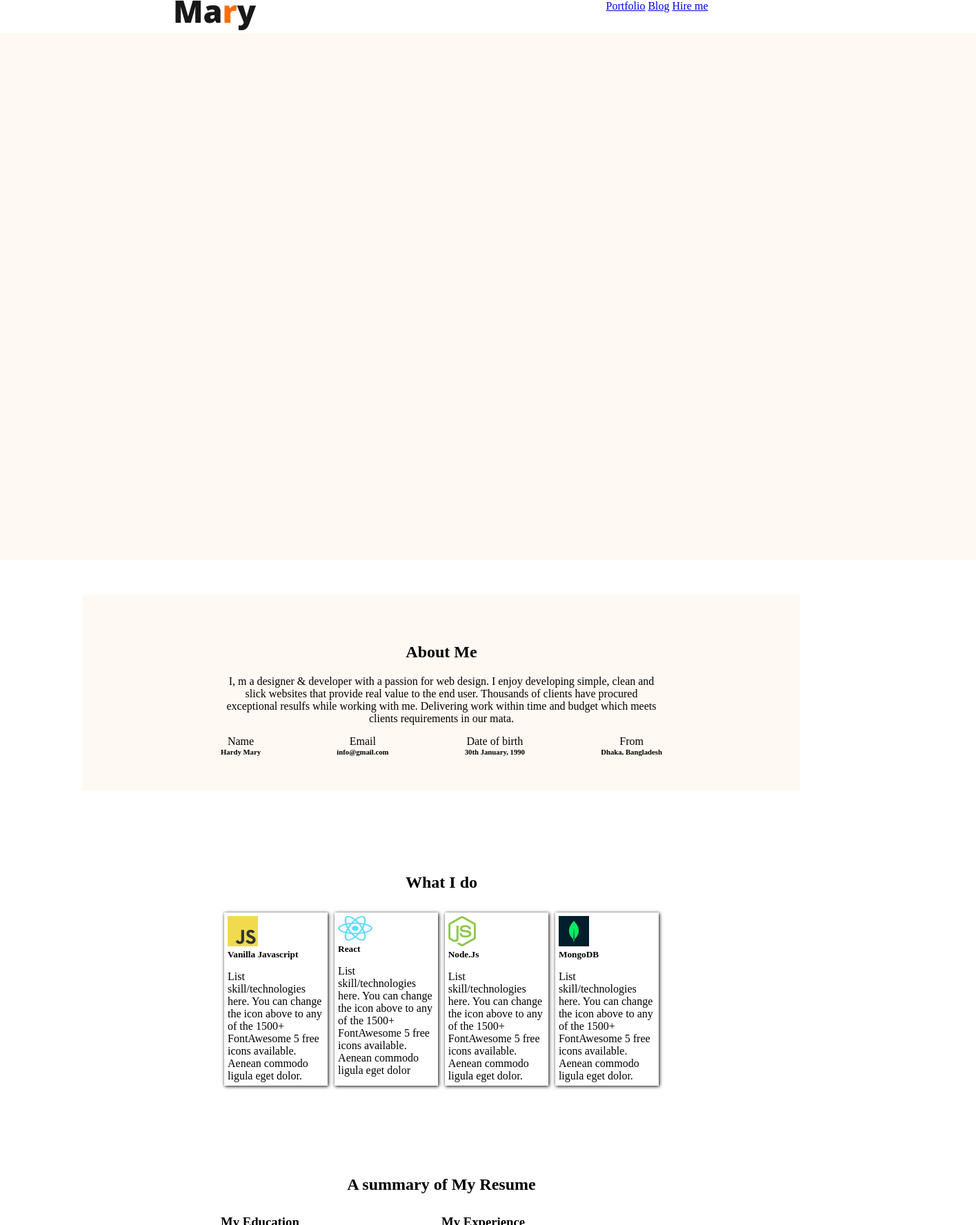
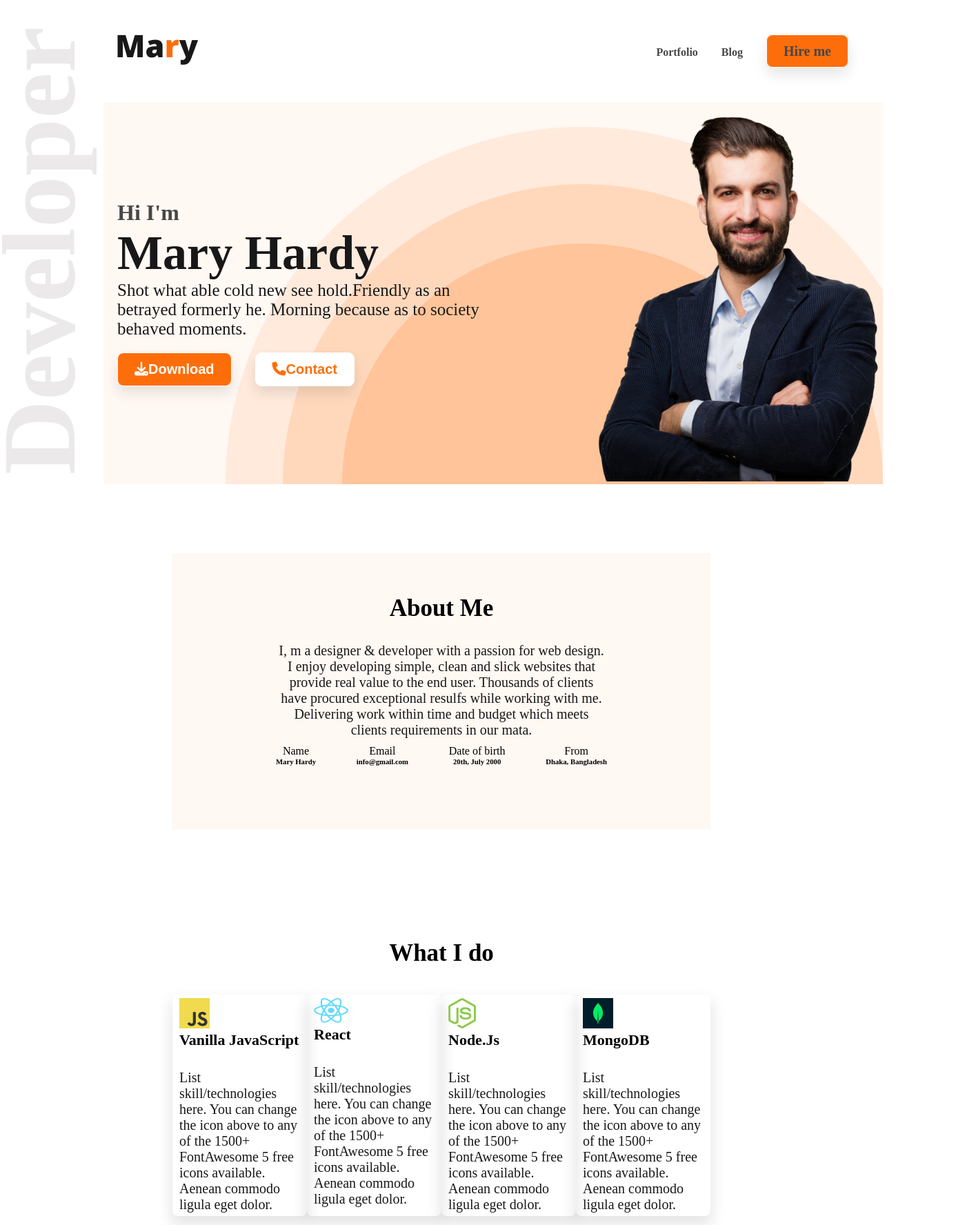
Before and after one commit to dev-bishwendu/portfolio-dev, a plain HTML site: page index.html in a window 1280 px wide. Shown: the top 1776 px of the page at 69% size, 1415 px wide, since content can reach past the window. Drawn offline with Linux system fonts and the light colour scheme.

Commit message:
changed design

```diff
--- a/css/style.css
+++ b/css/style.css
@@ -1,155 +1,349 @@
 @import url('https://fonts.googleapis.com/css2?family=Open+Sans:ital,wght@0,300..800;1,300..800&family=Titillium+Web:ital,wght@0,200;0,300;0,400;0,600;0,700;0,900;1,200;1,300;1,400;1,600;1,700&display=swap');
 
-/*==========================
-global style
-==========================*/
 
 *{
-    box-sizing: border-box;
     margin: 0;
     padding: 0;
-    font-family: "Open Sans" sans-serif;
+    box-sizing: border-box;
+    font-family: 'open sans' sans-serif;
+}
+
+/*===========================================
+common css start here
+==========================================*/
+
+.para_1{
+    margin-top: 30px;
+}
+
+.call{
+    margin-left: 30px;
 }
 
 .container{
-    width: auto;
-    margin: 0px 20px;
-    padding: 50px 100px;
-
+    max-width: 1140px;
+    margin: 30px 250px;
 }
 
 h2{
+    font-weight: 600;
+    font-size: 35px;
+    padding-bottom: 30px;
     text-align: center;
-    padding: 20px;
 }
 
 p{
+    color: #181818;
+    font-weight: 500;
+    font-size: 20px;
+}
+
+/*===========================================
+common css end here
+==========================================*/
+
+/*========================================
+hero section start here
+========================================*/
+
+.hero_section{
+    margin-inline-start: 150px;
+}
+
+.nav{
+    display: flex;
+    justify-content: space-between;
+    align-items: center;
+    padding: 50px 20px;
+}
+
+.nav a {
+    text-decoration: none;
+    margin-right: 30px;
+    color: #474747;
+    font-weight: 650;
+}
+
+.nav a:hover{
+    background: transparent;
+    color: #fff;
+    border: 1px solid #fff;
+    transition: .4s ease-in-out;
+    background-color: #FD6E0A;
+    border-radius: 9px;
+    padding: 12px 24px;
+}
+
+.btn{
+    background: #FD6E0A;
+    border-radius: 9px;
+    padding: 12px 24px;
+    color: #fff;
+    font-weight: 650;
+    font-size: 20px;
+    border: 1px #fff solid;
+    cursor: pointer;
+    box-shadow: 0px 10px 20px 0px rgba(0, 0, 0, 0.1);
+}
+
+.btn:hover{
+    background: transparent;
+    color: #fff;
+    transition: 0.4s ease-in-out;
+    border: 1px solid #fff;
+}
+
+.hero_info{
+    display: flex;
+    align-items: center;
+    justify-content: space-between;
+    background: #FFF8F3 url('../asset/hero_bg.png') no-repeat bottom right;
+}
+
+.hero_text{
+   max-width: 50%;
+   padding-left: 20px;
+}
+
+.hero_text h1{
+    font-weight: 300;
+    font-weight: 700;
+    color: #474747;
+}
+
+.hero_name{
+    font-size: 70px;
+    line-height: 80px;
+    color: #181818;
+    font-weight: 600;
+}
+
+.hero_text p{
+    color: #181818;
+    font-weight: 500;
+    font-size: 25px;
+}
+
+.hero_img{
+    width: 450px;
+    height: 550px;
+}
+
+.cv{
+    background: #FD6E0A;
+    border-radius: 9px;
+    padding: 12px 24px;
+    margin-top: 20px;
+    color: #fff;
+    font-weight: 650;
+    font-size: 20px;
+    border: 1px #fff solid;
+    cursor: pointer;
+    box-shadow: 0px 10px 20px 0px rgba(0, 0, 0, 0.1);
+}
+
+.cv:hover{
+    background: transparent;
+    color: #fff;
+    transition: 0.4s ease-in-out;
+    border: 1px solid #fff;
+}
+
+.call{
+    background: #fff;
+    border-radius: 9px;
+    padding: 12px 24px;
+    margin-top: 20px;
+    color: #FD6E0A;
+    font-weight: 650;
+    font-size: 20px;
+    border: 1px #fff solid;
+    cursor: pointer;
+    box-shadow: 0px 10px 20px 0px rgba(0, 0, 0, 0.1);
+}
+
+.call:hover{
+    background: transparent;
+    color: #FD6E0A;
+    transition: 0.4s ease-in-out;
+    border: 1px solid #fff;
+}
+
+/*====================================
+hero section end here
+=====================================*/
+
+/* side content of hero section*/
+
+.left_content{
+    position: absolute;
+    rotate: -90deg;
+    top: 300px;
+    left: -290px
+}
+
+.style_text{
+    font-size: 150px;
+    font-weight: 600;
+    color: #b0a9a941;
+    padding-left: 45px;
+}
+
+/*====================================
+about me section start here
+====================================*/
+
+.container_body{
+    background-color: #FFF8F3;
+    margin-top: 100px;
+    min-height: 400px;
+}
+
+.body_1{
+    text-align: center;
+    padding-inline: 150px;
+    padding-top: 60px;
+}
+
+.body_2{
+    display: flex;
+    justify-content: space-between;
+    padding: 10px 150px;
     text-align: center;
 }
 
-h4{
-    padding-top: 40px;
+/*====================================
+about me section end here
+====================================*/
+
+/*====================================
+what i do section start here
+====================================*/
+
+.container_body1{
+    margin-top: 100px;
 }
 
-span{
-    padding-bottom: 30px;
+.do_body_1{
+    text-align: center;
+    padding-top: 60px;
 }
 
-h6{
+.do_body_2{
+    display: flex;
+    justify-content: space-between;
+    padding: 10px 0px;
     text-align: center;
 }
 
-/*===========================
-header
-===========================*/
-
-.head{
-    display: flex;
-    justify-content: space-around;
+h3{
+    font-weight: 550;
+    font-size: 22px;
+    margin-bottom: 30px;
 }
 
-.header_b{
-    display: flex;
-    justify-content: center;
+.card_1{
+    text-align: start;
+    padding: 5px 10px;
+    box-shadow: 0px 10px 20px 3px rgba(0, 0, 0, 0.1);
+    border-radius: 8px;
+    min-height: 250px;
 }
 
-/*===========================
-section 1
-===========================*/
+/*===================================
+what I do section end here
+===================================*/
 
-.intro{
-    background-color: #FFF8F3;
-    padding: 50px 200px;
+/*==================================
+my resume section start here
+==================================*/
+
+.my_resume{
+    display: flex;
+    padding: 5px 10px;
+    justify-content: space-between;
+    align-items: center;
 }
 
-.intro_2{
-    display: flex;
-    justify-content: space-between;
-    padding-top: 15px;
+.edu{
+    padding-right: 15px;
 }
 
-.add_p{
-    text-align: center;
+.exp{
+    padding-left: 15px;
 }
 
-/*===========================
-section 2
-===========================*/
-
-.brief{
-    display: flex;
-    justify-content: space-between;
-    padding: 50px;
-    background-color: white;
-    padding: 10px 200px;
+.card_2{
+    padding-bottom: 40px;
+    border-bottom: 1px solid rgba(128, 128, 128, 0.678);
 }
 
-.card{
-    background-color: #FFFFFF;
-    margin-inline: 5px;
-    box-shadow: 1px 1px 5px;
+.card_2 h4{
+    margin-top: 15px;
+}
+
+.card_2 p{
+    margin-top: 20px;
+}
+
+.btn3{
+    display: block;
+    margin: auto;
+    margin-top: 20px;
+    padding: 8px 16px;
+    font-weight: 100;
+    font-size: 15px;
+    color: #fff;
+    background-color: #FD6E0A;
+    border: #fff;
+    border-radius: 7px;
+}
+
+.btn3:hover{
+    background: transparent;
+    transition: 0.4s ease-in-out;
+    border: 1px solid #FFF8F3;
+    color: #FD6E0A;
+    cursor: pointer;
+}
+
+/*=====================================
+footer section start here
+=====================================*/
+
+.hero_footer{
+    background-color: #FFF8F3;
+    margin-top: 70px;
+    max-height: 500px;
+}
+
+.contact{
+    display: flex;
+    padding: 150px 250px;
+}
+
+.contact_1{
+    padding-right: 250px;
+}
+
+.form1{
     padding: 5px;
 }
 
-.brief_p{
-    text-align: start;
-    padding-top: 15px;
+.btn4{
+    padding: 8px 16px;
+    font-weight: 100;
+    font-size: 15px;
+    color: #fff;
+    background-color: #FD6E0A;
+    border: #fff;
+    border-radius: 7px;
 }
 
-/*=============================
-section 3
-=============================*/
-
-.my_resume{
-    display: flex;
-    justify-content: space-between;
-    padding: 10px 200px;
+.btn4:hover{
+    background: transparent;
+    transition: 0.4s ease-in-out;
+    border: 1px solid #FFF8F3;
+    color: #FD6E0A;
+    cursor: pointer;
 }
-
-.card_p{
-    text-align: start;
-    padding-top: 20px;
-}
-
-.btn3{
-    background-color: #FD6E0A;
-    align-items: center;
-    border: none;
-    margin-top: 40px;
-    padding: 5px 15px;
-    border-radius: 5px;
-}
-
-.card_1{
-    border-bottom: solid;
-    border-color:  lightgray;
-
-}
-
-
-/*=============================
-footer
-==============================*/
-
-.contact{
-    background-color: #FFF8F3;
-    display: flex;
-    justify-content: space-around;
-    min-height: 350px;
-    padding: 120px 200px;
-
-}
-
-.h3_1{
-    text-align: left;
-    padding-bottom: 20px;
-    font-size: 18px;
-}
-
-.p_1{
-    text-align: left;
-}
-
-.c_div{
-    padding-right: 40px;
-}
--- a/index.html
+++ b/index.html
@@ -5,129 +5,146 @@
     <meta name="viewport" content="width=device-width, initial-scale=1.0">
     <title>Developer portfolio</title>
     <link rel="stylesheet" href="./css/style.css">
+    <link rel="stylesheet" href="https://cdnjs.cloudflare.com/ajax/libs/font-awesome/6.6.0/css/all.min.css" integrity="sha512-Kc323vGBEqzTmouAECnVceyQqyqdsSiqLQISBL29aUW4U/M7pSPA/gEUZQqv1cwx4OnYxTxve5UMg5GT6L4JJg==" crossorigin="anonymous" referrerpolicy="no-referrer" />
 </head>
 
 <body>
-    <header>
+
+    <!--========================================================
+    start of hero section
+    ========================================================-->
+    <header class="hero_section">
+        <div class="nav">
+            <div>
+                <img src="./asset/Mary.png" alt="company logo">
+            </div>
 
             <div>
-
-            <div class="head">
-
-                <div class="logo">
-                    <img src="./img/Mary.png">
+                <nav>
+                    <a href="#">Portfolio</a>
+                    <a href="#">Blog</a>
+                    <a class="btn" href="#">Hire me</a>
+                </nav>
+            </div>
         </div>
 
-                <div class="nav_bar">
-                   <a href="#">Portfolio</a>
-                   <a href="#">Blog</a>
-                   <a class="active" href="#">Hire me</a>
+        <div class="hero_info">
+            <div class="hero_text">
+                <h1>
+                    Hi I'm<br>
+                    <span class="hero_name">Mary Hardy</span>
+                </h1>
+                <p>Shot what able cold new see hold.Friendly as an betrayed formerly he. Morning because as to society behaved moments.</p>
+
+                <button class="cv">
+                    <i class="fa-solid fa-download"></i>Download
+                </button>
+                <button class="call">
+                    <i class="fa-solid fa-phone"></i>Contact
+                </button>
             </div>
 
+            <div>
+                <img class="hero_img" src="./asset/1699492_P3OLGJ1 1 (1).png">
+            </div>
         </div>
 
-            <div class="header_b">
-
-                <img src="./img/Developer.png">
-                <img src="./img/Rectangle 2.png">
 
     </div>
+    </header>
 
-            <!---======================================================
-            some other unfinished works to do
-            =======================================================-->
+    <!--=========================================================
+    hero section end here
+    ==========================================================-->
+
+    <!--========================================
+    left content is a side content of hero section
+    ========================================-->
+    <div class="left_content">
+        <span class="style_text">Developer</span>
     </div>
 
-    </header>
+    <!--========================================================
+    about me section start here
+    =========================================================-->
 
-    <!--=============================================================================
-    this is main section 1
-    ==============================================================================-->
+    <section class="container">
 
-    <section class="about me">
-
-        <div class="container">
-
-            <div class="intro">
-
-                <div class="intro_1">
+        <div class="container_body">
+            <div class="body_1">
                 <h2>About Me</h2>
                 <p>I, m a designer & developer with a passion for web design. I enjoy developing simple, clean and slick websites that provide real value to the end user. Thousands of clients have procured exceptional resulfs while working with me. Delivering work within time and budget which meets clients requirements in our mata.</p>
             </div>
 
-                <intro class="intro_2">
-
-                    <div class="add">
-                        <p class="add_p">Name</p>
-                        <h6>Hardy Mary</h6>
+            <div class="body_2">
+                <div class="card">
+                    <span>Name</span>
+                    <h6>Mary Hardy</h6>
                 </div>
-                    <div class="add">
-                        <p class="add_p">Email</p>
+                <div class="card">
+                    <span>Email</span>
                     <h6>info@gmail.com</h6>
                 </div>
-                    <div class="add">
-                        <p class="add_p">Date of birth</p>
-                        <h6>30th January, 1990</h6>
+                <div class="card">
+                    <span>Date of birth</span>
+                    <h6>20th, July 2000</h6>
                 </div>
-                    <div class="add">
-                        <p class="add_p">From</p>
+                <div class="card">
+                    <span>From</span>
                     <h6>Dhaka, Bangladesh</h6>
                 </div>
+            </div>
+        </div>
+    </section>
 
-                </intro>
+    <!--=========================================================
+    what i do section start here
+    ==========================================================-->
 
+    <section class="container">
+
+        <div class="container_body1">
+            <div class="do_body_1">
+                <h2>What I do</h2>
             </div>
 
+            <div class="do_body_2">
+                <div class="card_1">
+                    <img src="./asset/logo-javascript 1.png">
+                    <h3>Vanilla JavaScript</h3>
+                    <p>List skill/technologies here. You can change the icon above to any of the 1500+ FontAwesome 5 free icons available. Aenean commodo ligula eget dolor.</p>
+                </div>
+                <div class="card_1">
+                    <img src="./asset/Group.png">
+                    <h3>React</h3>
+                    <p>List skill/technologies here. You can change the icon above to any of the 1500+ FontAwesome 5 free icons available. Aenean commodo ligula eget dolor.</p>
+                </div>
+                <div class="card_1">
+                    <img src="./asset/nodejs-icon 1.png">
+                    <h3>Node.Js</h3>
+                    <p>List skill/technologies here. You can change the icon above to any of the 1500+ FontAwesome 5 free icons available. Aenean commodo ligula eget dolor.</p>
+                </div>
+                <div class="card_1">
+                    <img src="./asset/mongo 1.png">
+                    <h3>MongoDB</h3>
+                    <p>List skill/technologies here. You can change the icon above to any of the 1500+ FontAwesome 5 free icons available. Aenean commodo ligula eget dolor.</p>
+                </div>
+            </div>
         </div>
 
     </section>
 
-    <!---==============================================================================
-    this is main section 2
-    ================================================================================-->
+    <!--=========================================================
+    what I do section end here
+    ==========================================================-->
 
-    <section class="my_work">
+    <!--======================================================
+    my resume section start here
+    =======================================================-->
 
-        <div class="container">
+    <section class="container">
 
-            <h2>What I do</h2>
-
-            <div class="brief">
-
-                <div class="card">
-                    <img src="./img/logo-javascript 1.png">
-                    <h5>Vanilla Javascript</h5>
-                    <p class="brief_p">List skill/technologies here. You can change the icon above to any of the 1500+ FontAwesome 5 free icons available. Aenean commodo ligula eget dolor.</p>
-                </div>
-                <div class="card">
-                    <img src="./img/Group.png">
-                    <h5>React</h5>
-                    <p class="brief_p">List skill/technologies here. You can change the icon above to any of the 1500+ FontAwesome 5 free icons available. Aenean commodo ligula eget dolor</p>
-                </div>
-                <div class="card">
-                    <img src="./img/nodejs-icon 1.png">
-                    <h5>Node.Js</h5>
-                    <p class="brief_p">List skill/technologies here. You can change the icon above to any of the 1500+ FontAwesome 5 free icons available. Aenean commodo ligula eget dolor.</p>
-                </div>
-                <div class="card">
-                    <img src="./img/mongo 1.png">
-                    <h5>MongoDB</h5>
-                    <p class="brief_p">List skill/technologies here. You can change the icon above to any of the 1500+ FontAwesome 5 free icons available. Aenean commodo ligula eget dolor.</p>
-                </div>
-
-            </div>
-
-        </div>
-
-    </section>
-
-    <!--==============================================================================
-    this is main section 3
-    ===============================================================================-->
-
-    <section class="resume">
-
-        <div class="container">
+        <div class="container_body1">
 
             <h2>A summary of My Resume</h2>
 
@@ -135,21 +152,21 @@
 
                 <div class="edu">
 
-                    <h3 class="resume_h3">My Education</h3>
+                    <h3>My Education</h3>
 
-                    <div class="card_1">
+                    <div class="card_2">
                         <h4>Master in Computer Engineering</h4>
                         <span>Harvard University / 2015 - 2017</span>
                         <p class="card_p">List skill/technologies here. You can change the icon above
                         to any of the 1500+ FontAwesome 5 free icons available. Aenean commodo ligula eget dolor.</p>
                     </div>
-                    <div class="card_1">
+                    <div class="card_2">
                         <h4>Master in Computer Engineering</h4>
                         <span>Harvard University / 2015 - 2017</span>
                         <p class="card_p">List skill/technologies here. You can change the icon above
                         to any of the 1500+ FontAwesome 5 free icons available. Aenean commodo ligula eget dolor.</p>
                     </div>
-                    <div class="card_1">
+                    <div class="card_2">
                         <h4>Master in Computer Engineering</h4>
                         <span>Harvard University / 2015 - 2017</span>
                         <p class="card_p">List skill/technologies here. You can change the icon above
@@ -162,69 +179,23 @@
 
                     <h3 class="resume_h3">My Experience</h3>
 
-                    <div class="card_1">
+                    <div class="card_2">
                         <h4>Sr. Font End Developer</h4>
                         <span>Apple Inc / 2020 - Current</span>
                         <p class="card_p">List skill/technologies here. You can change the icon above
                         to any of the 1500+ FontAwesome 5 free icons available. Aenean commodo ligula eget dolor.</p>
                     </div>
-                    <div class="card_1">
+                    <div class="card_2">
                         <h4>Jr. Font End Developer</h4>
                         <span>Dribbble Inc / 2018 - 2022</span>
                         <p class="card_p">List skill/technologies here. You can change the icon above
                         to any of the 1500+ FontAwesome 5 free icons available. Aenean commodo ligula eget dolor.</p>
                     </div>
-                    <div class="card_1">
+                    <div class="card_2">
                         <h4>HTML Developer</h4>
                         <span>Adobe Inc / 2017 - 2018</span>
                         <p class="card_p">List skill/technologies here. You can change the icon above
                         to any of the 1500+ FontAwesome 5 free icons available. Aenean commodo ligula eget dolor.</p>
-                    </div>
-
-                    <button class="btn3">Download My CV</button>
-
-                </div>
-
-            </div>
-
-        </div>
-
-    </section>
-
-    <!--=========================================================================
-    this is footer
-    ==========================================================================-->
-
-    <footer>
-
-        <div class="container">
-
-            <div class="contact">
-
-                <div class="c_div">
-
-                    <h3 class="h3_1">Lets Connect</h3>
-                    <p class="p_1">Please fill out the form on this section to contact with me or call between 9:00 A.M and 8.00 P.M ET, Monday through Friday.</p>
-                    <div>
-                        <a href="www.facebook.com"><img src="./img/Vector.png" ></a>
-                        <a href="www.x.com"><img src="./img/Frame.png"></a>
-                        <a href="www.twitter.com"><img src="./img/Frame (1).png"></a>
-                    </div>
-
-                </div>
-
-                <div>
-
-                    <h3 class="h3_1">Let’s Message me</h3>
-                    <div>
-
-                        <form action="./submit" mathod="post">
-                            <input type="text" id="name" name="name" placeholder="Your name"><br>
-                            <input type="email" id="email" name="email" placeholder="Your email"><br>
-                            <textarea id="massage" name="massage" placeholder="massage"></textarea><br>
-                            <input type="submit" value="submit">
-                        </form>
-
                     </div>
 
                 </div>
@@ -232,8 +203,46 @@
             </div>
 
         </div>
+        <button class="btn3">Download My CV</button>
+    </section>
 
+    <!--========================================================================
+    my resume section end here
+    =========================================================================-->
+
+    <!--=======================================================================
+    footer section start here
+    ========================================================================-->
+
+    <footer class="hero_footer">
+
+        <div class="contact">
+
+            <div class="contact_1">
+
+                <h3>Lets Connect</h3>
+                <p class="p_1">Please fill out the form on this section to contact with me or call between 9:00 A.M and 8.00 P.M ET, Monday through Friday.</p>
+
+                <a href="www.facebook.com"><img src="./asset/Vector.png" ></a>
+                <a href="www.x.com"><img src="./asset/Frame.png"></a>
+                <a href="www.twitter.com"><img src="./asset/Frame (1).png"></a>
+            </div>
+
+            <div class="contact_2">
+
+                <h3>Let’s Message me</h3>
+
+
+                <form action="./submit" mathod="post">
+                    <input class="form1" type="text" id="name" name="name" placeholder="Your name"><br>
+                    <input class="form1" type="email" id="email" name="email" placeholder="Your email"><br>
+                    <textarea class="form1" id="massage" name="massage" placeholder="massage"></textarea><br>
+                    <input class="btn4" type="submit" value="submit">
+                </form>
+
+            </div>
+
+        </div>
     </footer>
-
 </body>
 </html>
```
Also changed, not shown: asset/1699492_P3OLGJ1 1 (1).png (added), asset/Frame (1).png (renamed from img/Frame (1).png), asset/Frame.png (renamed from img/Frame.png), asset/Group.png (renamed from img/Group.png), asset/Mary.png (added), asset/Vector.png (renamed from img/Vector.png), asset/hero_bg.png (added), asset/logo-javascript 1.png (renamed from img/logo-javascript 1.png), asset/mongo 1.png (renamed from img/mongo 1.png), asset/nodejs-icon 1.png (renamed from img/nodejs-icon 1.png), img/Developer.png (deleted), img/Mary.png (deleted), img/Rectangle 2.png (deleted). Lines whose indentation alone changed are shown as unchanged.
